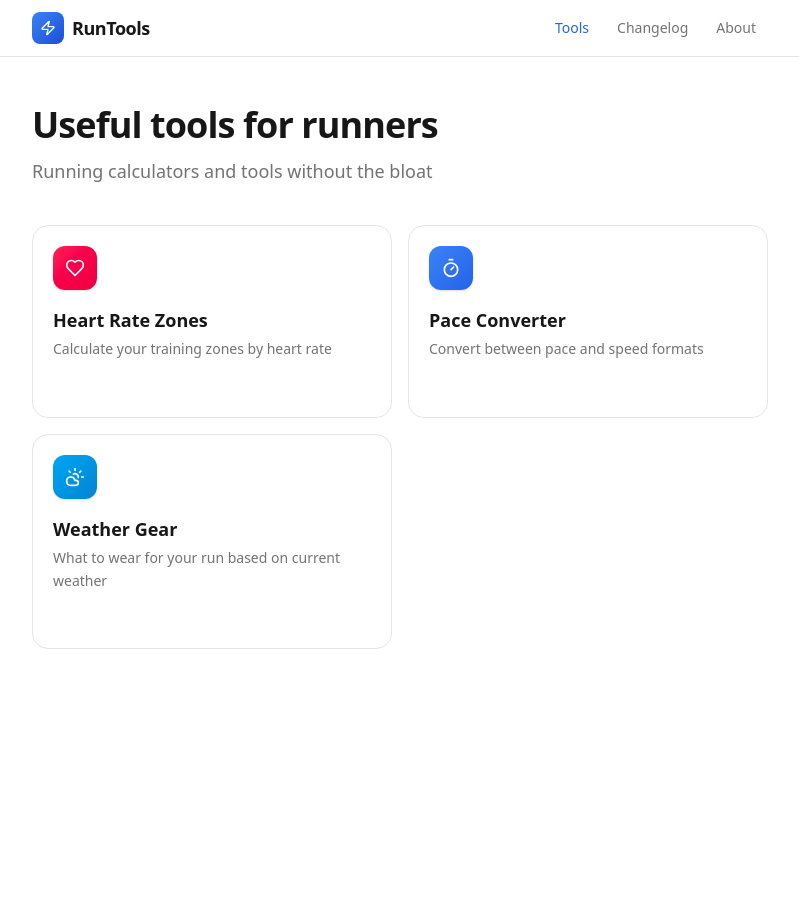
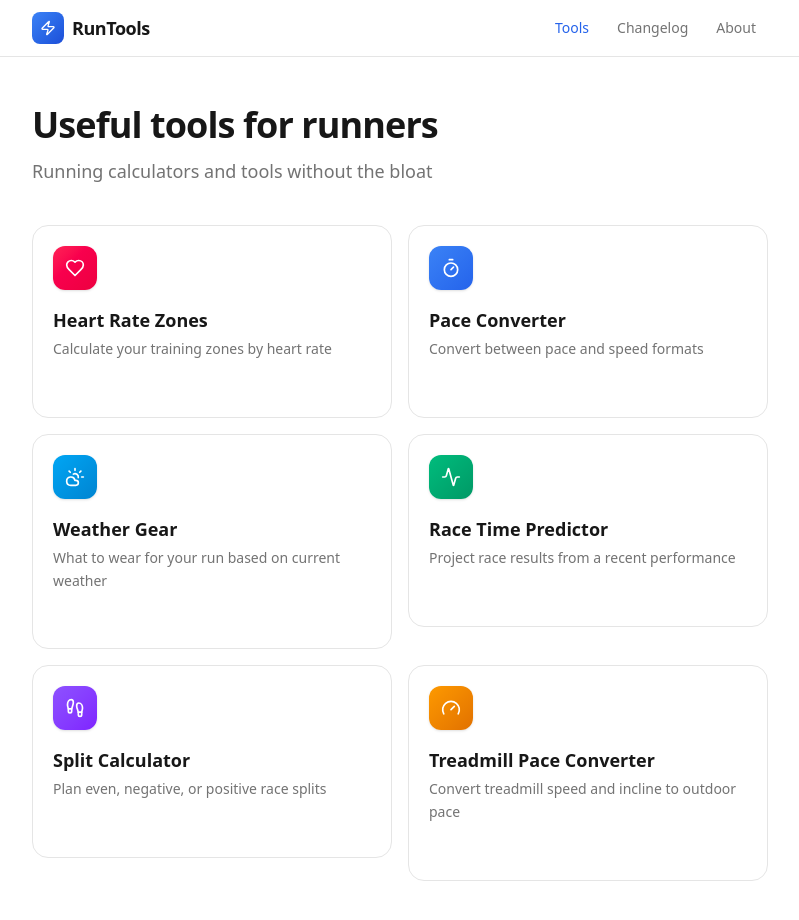
Before and after one commit to harvzheng/run-tools, a Next.js app: page / in a window 1280 px wide. Shown: the top 920 px of the page, without its empty margins (240-1039 px from the left). Before the commit the page ends 801 px from the top, so only its background shows below. Built offline with nearby package versions, Linux system fonts and the light colour scheme.

Commit message:
register new roadmap tools

```diff
--- a/src/tools/registry.ts
+++ b/src/tools/registry.ts
@@ -2,8 +2,18 @@ import type { ToolConfig } from "@/lib/types";
 import { config as hrZones } from "./hr-zones/config";
 import { config as paceConverter } from "./pace-converter/config";
 import { config as weatherGear } from "./weather-gear/config";
+import { config as raceTimePredictor } from "./race-time-predictor/config";
+import { config as splitCalculator } from "./split-calculator/config";
+import { config as treadmillPace } from "./treadmill-pace/config";
 
-export const tools: ToolConfig[] = [hrZones, paceConverter, weatherGear];
+export const tools: ToolConfig[] = [
+  hrZones,
+  paceConverter,
+  weatherGear,
+  raceTimePredictor,
+  splitCalculator,
+  treadmillPace,
+];
 
 export function getToolBySlug(slug: string): ToolConfig | undefined {
   return tools.find((t) => t.slug === slug);
```
Also changed, not shown: 1 other file (tests, documents, lock files or other folders).
